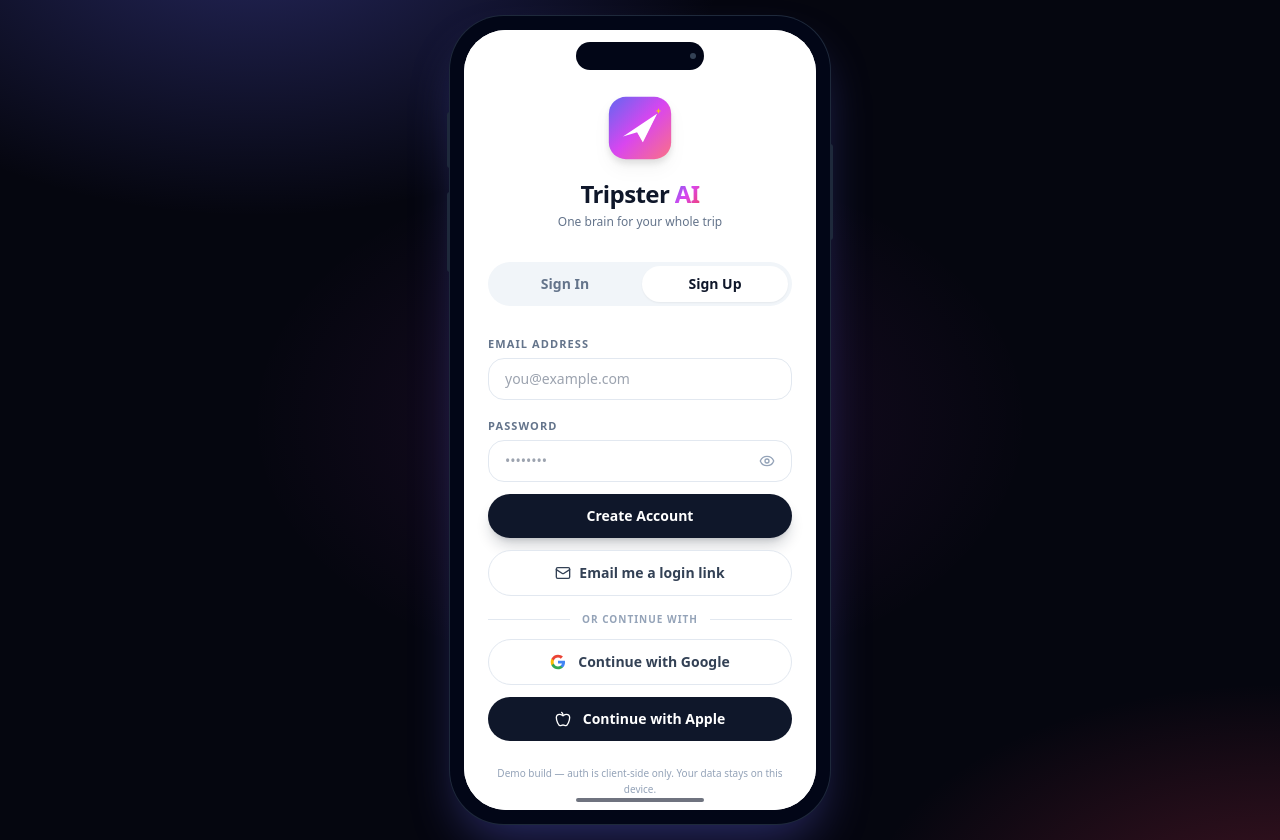
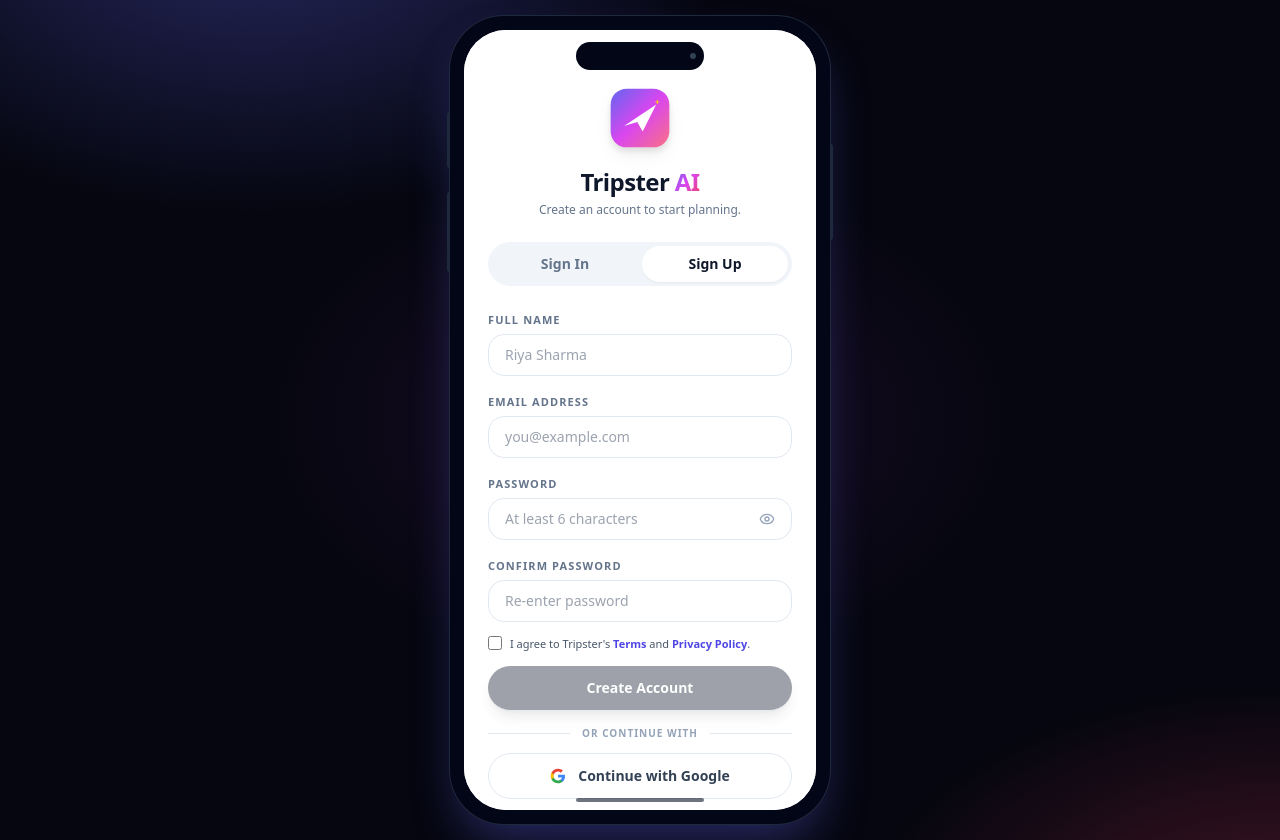
Before and after one commit to sparshcode/tripster, a Next.js app: page / in a window 1280 px wide. Both pictures are taken after a click on the button "Sign Up". Built offline with nearby package versions, Linux system fonts and the light colour scheme.

Commit message:
Onboarding: drop magic link + Apple, differentiate Sign In vs Sign Up

```diff
--- a/components/Onboarding.tsx
+++ b/components/Onboarding.tsx
@@ -2,7 +2,7 @@
 
 import { useState } from "react";
 import clsx from "clsx";
-import { Apple, Eye, EyeOff, Loader2, Mail } from "lucide-react";
+import { Eye, EyeOff, Loader2 } from "lucide-react";
 import { TripsterLogo } from "./TripsterLogo";
 import type { AuthMethod } from "@/lib/auth-store";
 
@@ -14,29 +14,51 @@
   onSignIn: (info: { method: AuthMethod; email?: string }) => void;
 }) {
   const [mode, setMode] = useState<Mode>("signin");
+  const [name, setName] = useState("");
   const [email, setEmail] = useState("");
   const [password, setPassword] = useState("");
+  const [confirmPassword, setConfirmPassword] = useState("");
   const [showPassword, setShowPassword] = useState(false);
+  const [agreeTerms, setAgreeTerms] = useState(false);
   const [busy, setBusy] = useState<AuthMethod | null>(null);
+
+  const passwordOk = password.length >= 6;
+  const emailOk = /.+@.+\..+/.test(email);
+  const canSignIn = emailOk && passwordOk;
+  const canSignUp =
+    name.trim().length > 1 &&
+    emailOk &&
+    passwordOk &&
+    password === confirmPassword &&
+    agreeTerms;
 
   async function submit(method: AuthMethod) {
     if (busy) return;
+    if (method === "password" && mode === "signup" && !canSignUp) return;
+    if (method === "password" && mode === "signin" && !canSignIn) return;
     setBusy(method);
     await new Promise((r) => setTimeout(r, 350));
     onSignIn({ method, email: email.trim() || undefined });
   }
 
   return (
-    <div className="relative flex flex-1 flex-col overflow-y-auto bg-white px-6 pb-8 pt-16">
+    <div className="relative flex flex-1 flex-col overflow-y-auto bg-white px-6 pb-8 pt-14">
       <div className="flex flex-col items-center">
-        <TripsterLogo size={68} className="drop-shadow-lg" />
+        <TripsterLogo size={64} className="drop-shadow-lg" />
         <h1 className="mt-4 text-2xl font-bold tracking-tight text-slate-900">
-          Tripster <span className="text-transparent bg-clip-text bg-gradient-to-br from-indigo-500 via-fuchsia-500 to-rose-500">AI</span>
+          Tripster{" "}
+          <span className="bg-gradient-to-br from-indigo-500 via-fuchsia-500 to-rose-500 bg-clip-text text-transparent">
+            AI
+          </span>
         </h1>
-        <p className="mt-1 text-xs text-slate-500">One brain for your whole trip</p>
+        <p className="mt-1 text-xs text-slate-500">
+          {mode === "signin"
+            ? "Welcome back. Sign in to your trips."
+            : "Create an account to start planning."}
+        </p>
       </div>
 
-      <div className="mx-auto mt-8 grid w-full max-w-xs grid-cols-2 gap-1 rounded-full bg-slate-100 p-1">
+      <div className="mx-auto mt-6 grid w-full max-w-xs grid-cols-2 gap-1 rounded-full bg-slate-100 p-1">
         {(["signin", "signup"] as Mode[]).map((m) => (
           <button
             key={m}
@@ -59,8 +81,25 @@
           e.preventDefault();
           submit("password");
         }}
-        className="mx-auto mt-6 w-full max-w-xs space-y-3"
+        className="mx-auto mt-5 w-full max-w-xs space-y-3"
       >
+        {mode === "signup" && (
+          <div>
+            <label className="text-[11px] font-semibold uppercase tracking-widest text-slate-500" htmlFor="name">
+              Full Name
+            </label>
+            <input
+              id="name"
+              type="text"
+              value={name}
+              onChange={(e) => setName(e.target.value)}
+              placeholder="Riya Sharma"
+              autoComplete="name"
+              className="mt-1 w-full rounded-2xl border border-slate-200 bg-white px-4 py-2.5 text-sm outline-none focus:border-indigo-500"
+            />
+          </div>
+        )}
+
         <div>
           <label className="text-[11px] font-semibold uppercase tracking-widest text-slate-500" htmlFor="email">
             Email Address
@@ -86,7 +125,7 @@
               type={showPassword ? "text" : "password"}
               value={password}
               onChange={(e) => setPassword(e.target.value)}
-              placeholder="••••••••"
+              placeholder={mode === "signup" ? "At least 6 characters" : "••••••••"}
               autoComplete={mode === "signin" ? "current-password" : "new-password"}
               className="w-full bg-transparent text-sm outline-none"
             />
@@ -101,7 +140,27 @@
           </div>
         </div>
 
-        {mode === "signin" && (
+        {mode === "signup" && (
+          <div>
+            <label className="text-[11px] font-semibold uppercase tracking-widest text-slate-500" htmlFor="confirm">
+              Confirm Password
+            </label>
+            <input
+              id="confirm"
+              type={showPassword ? "text" : "password"}
+              value={confirmPassword}
+              onChange={(e) => setConfirmPassword(e.target.value)}
+              placeholder="Re-enter password"
+              autoComplete="new-password"
+              className="mt-1 w-full rounded-2xl border border-slate-200 bg-white px-4 py-2.5 text-sm outline-none focus:border-indigo-500"
+            />
+            {confirmPassword && password !== confirmPassword && (
+              <p className="mt-1 text-[11px] text-rose-600">Passwords don&apos;t match.</p>
+            )}
+          </div>
+        )}
+
+        {mode === "signin" ? (
           <div className="text-right">
             <button
               type="button"
@@ -110,25 +169,30 @@
               Forgot password?
             </button>
           </div>
+        ) : (
+          <label className="flex items-start gap-2 text-[11px] leading-5 text-slate-600">
+            <input
+              type="checkbox"
+              checked={agreeTerms}
+              onChange={(e) => setAgreeTerms(e.target.checked)}
+              className="mt-0.5 h-3.5 w-3.5 rounded border-slate-300 accent-indigo-600"
+            />
+            <span>
+              I agree to Tripster&apos;s{" "}
+              <a className="font-semibold text-indigo-600 hover:text-indigo-700">Terms</a>{" "}
+              and{" "}
+              <a className="font-semibold text-indigo-600 hover:text-indigo-700">Privacy Policy</a>.
+            </span>
+          </label>
         )}
 
         <button
           type="submit"
-          disabled={busy !== null}
+          disabled={busy !== null || (mode === "signin" ? !canSignIn : !canSignUp)}
           className="flex w-full items-center justify-center gap-2 rounded-full bg-slate-900 py-3 text-sm font-semibold text-white shadow-lg shadow-slate-900/20 hover:bg-slate-800 disabled:cursor-not-allowed disabled:opacity-40"
         >
-          {busy === "password" ? <Loader2 className="h-4 w-4 animate-spin" /> : null}
+          {busy === "password" && <Loader2 className="h-4 w-4 animate-spin" />}
           {mode === "signin" ? "Sign In" : "Create Account"}
-        </button>
-
-        <button
-          type="button"
-          onClick={() => submit("magic")}
-          disabled={busy !== null}
-          className="flex w-full items-center justify-center gap-2 rounded-full border border-slate-200 bg-white py-3 text-sm font-semibold text-slate-700 hover:bg-slate-50 disabled:cursor-not-allowed disabled:opacity-40"
-        >
-          {busy === "magic" ? <Loader2 className="h-4 w-4 animate-spin" /> : <Mail className="h-4 w-4" />}
-          Email me a login link
         </button>
 
         <div className="flex items-center gap-3 pt-1 text-[10px] font-semibold uppercase tracking-widest text-slate-400">
@@ -146,19 +210,35 @@
           {busy === "google" ? <Loader2 className="h-4 w-4 animate-spin" /> : <GoogleGlyph className="h-4 w-4" />}
           Continue with Google
         </button>
-
-        <button
-          type="button"
-          onClick={() => submit("apple")}
-          disabled={busy !== null}
-          className="flex w-full items-center justify-center gap-3 rounded-full bg-slate-900 py-3 text-sm font-semibold text-white hover:bg-slate-800 disabled:cursor-not-allowed disabled:opacity-40"
-        >
-          {busy === "apple" ? <Loader2 className="h-4 w-4 animate-spin" /> : <Apple className="h-4 w-4" />}
-          Continue with Apple
-        </button>
       </form>
 
-      <p className="mx-auto mt-6 max-w-xs text-center text-[10px] leading-4 text-slate-400">
+      <p className="mx-auto mt-5 max-w-xs text-center text-xs text-slate-500">
+        {mode === "signin" ? (
+          <>
+            New to Tripster?{" "}
+            <button
+              type="button"
+              onClick={() => setMode("signup")}
+              className="font-semibold text-indigo-600 hover:text-indigo-700"
+            >
+              Create an account
+            </button>
+          </>
+        ) : (
+          <>
+            Already have an account?{" "}
+            <button
+              type="button"
+              onClick={() => setMode("signin")}
+              className="font-semibold text-indigo-600 hover:text-indigo-700"
+            >
+              Sign in
+            </button>
+          </>
+        )}
+      </p>
+
+      <p className="mx-auto mt-4 max-w-xs text-center text-[10px] leading-4 text-slate-400">
         Demo build — auth is client-side only. Your data stays on this device.
       </p>
     </div>
```
